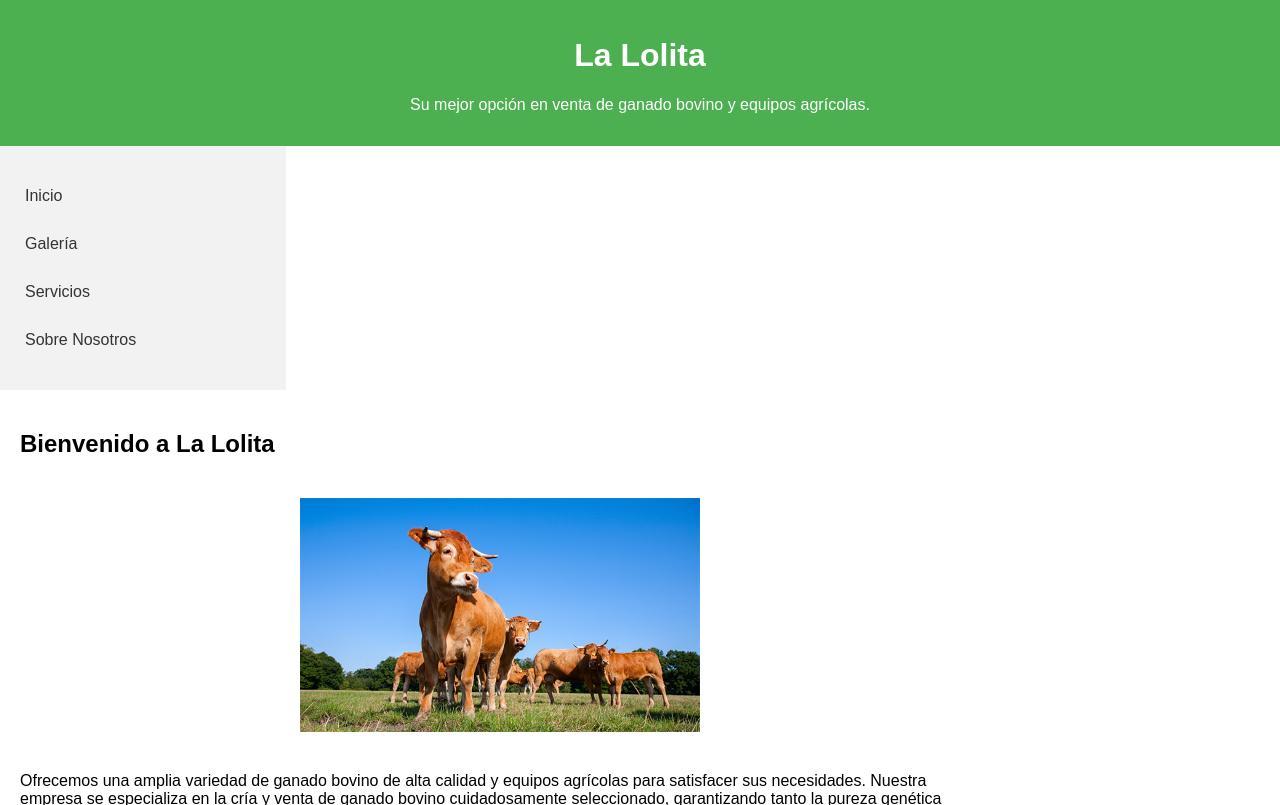
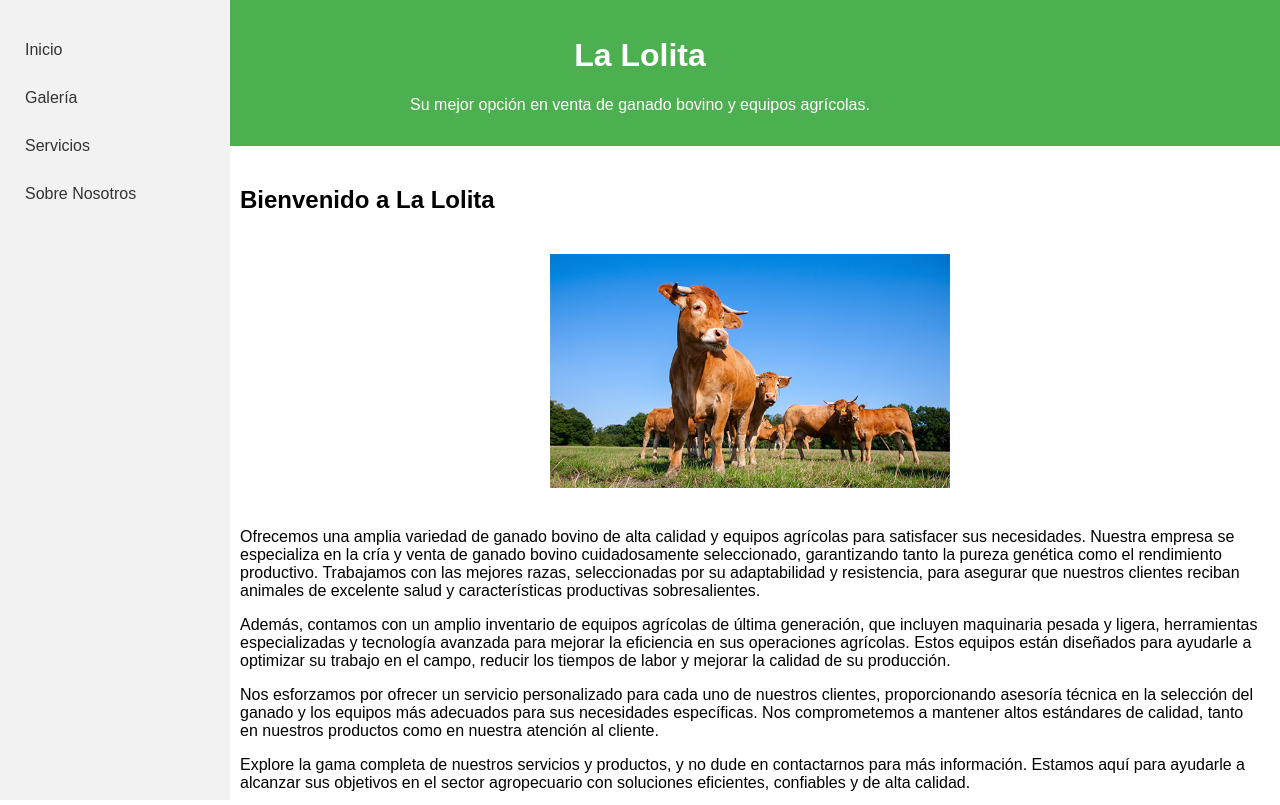
Before and after one commit to htunay2024/prueba03, a PHP site: page /index.html in a window 1280 px wide. Shown: the top 805 px of the page. Run offline with PHP 8.4, Linux system fonts and the light colour scheme.

Commit message:
Update styles.css

```diff
--- a/styles.css
+++ b/styles.css
@@ -1,9 +1,50 @@
+/* Eliminar float y hacer que el menú sea fijo y ocupe toda la altura */
+nav {
+    width: 200px; /* Ancho fijo del menú */
+    background-color: #f2f2f2;
+    padding: 15px;
+    position: fixed; /* Fijar el menú a la izquierda */
+    top: 0;
+    left: 0;
+    bottom: 0; /* Extender hasta la parte inferior de la página */
+    overflow-y: auto; /* Añadir scroll si el contenido es largo */
+}
+
+/* Ajustar el contenido principal para que no se superponga con el menú */
+main {
+    margin-left: 220px; /* Dejar espacio para el menú */
+    padding: 20px;
+}
+
+/* Hacer el menú más responsivo */
+@media (max-width: 600px) {
+    nav {
+        width: 100px; /* Reducir el tamaño del menú en pantallas más pequeñas */
+    }
+
+    main {
+        margin-left: 120px; /* Ajustar el margen del contenido principal */
+    }
+}
+
+@media (max-width: 480px) {
+    nav {
+        width: 80px; /* Menú más compacto en pantallas muy pequeñas */
+    }
+
+    main {
+        margin-left: 90px;
+    }
+}
+
+/* Mantener el estilo original para el cuerpo */
 body {
     font-family: Arial, sans-serif;
     margin: 0;
     padding: 0;
 }
 
+/* Encabezado */
 header {
     background-color: #4CAF50;
     color: white;
@@ -11,13 +52,16 @@
     padding: 1em 0;
 }
 
-nav {
-    float: left;
-    width: 20%;
-    background-color: #f2f2f2;
-    padding: 15px;
+/* Estilos del footer */
+footer {
+    clear: both;
+    background-color: #4CAF50;
+    color: white;
+    text-align: center;
+    padding: 10px 0;
 }
 
+/* Otros estilos ya presentes */
 nav ul {
     list-style-type: none;
     padding: 0;
@@ -40,32 +84,6 @@
     color: white; /* Color del texto al pasar el mouse */
 }
 
-main {
-    float: left;
-    width: 75%;
-    padding: 20px;
-}
-
-footer {
-    clear: both;
-    background-color: #4CAF50;
-    color: white;
-    text-align: center;
-    padding: 10px 0;
-}
-
-@media (max-width: 600px) {
-    nav {
-        width: 100%;
-        float: none;
-    }
-    main {
-        width: 100%;
-        float: none;
-    }
-}
-
-
 .social-media {
     margin: 10px 0;
 }
```
